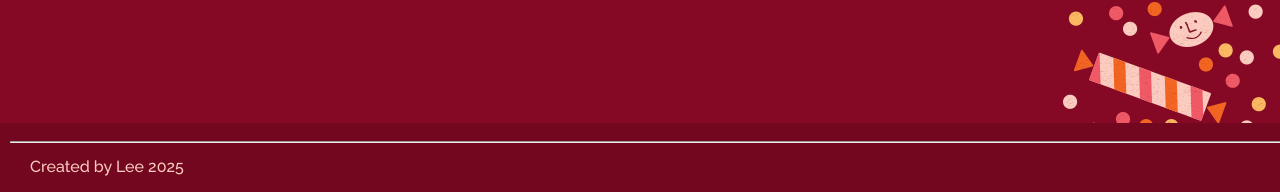
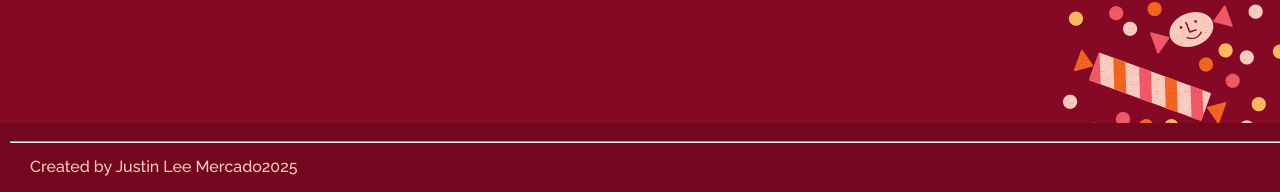
Before and after one commit to mercadolee024-prog/Mercado-Justin-Lee-PHP, a PHP site: page /index.php in a window 1280 px wide. Shown: the part 608-800 px from the top of the page. Run offline with PHP 8.4, Linux system fonts and the light colour scheme.

Commit message:
Update footer.php

```diff
--- a/PRLM Assign2 - PHP Control Statements/include/footer.php
+++ b/PRLM Assign2 - PHP Control Statements/include/footer.php
@@ -1,6 +1,6 @@
 <footer>
     <hr>
-    <p>Created by Lee <?= date('Y') ?></p>
+    <p>Created by Justin Lee Mercado<?= date('Y') ?></p>
 </footer>
 </body>
 </html>
```
